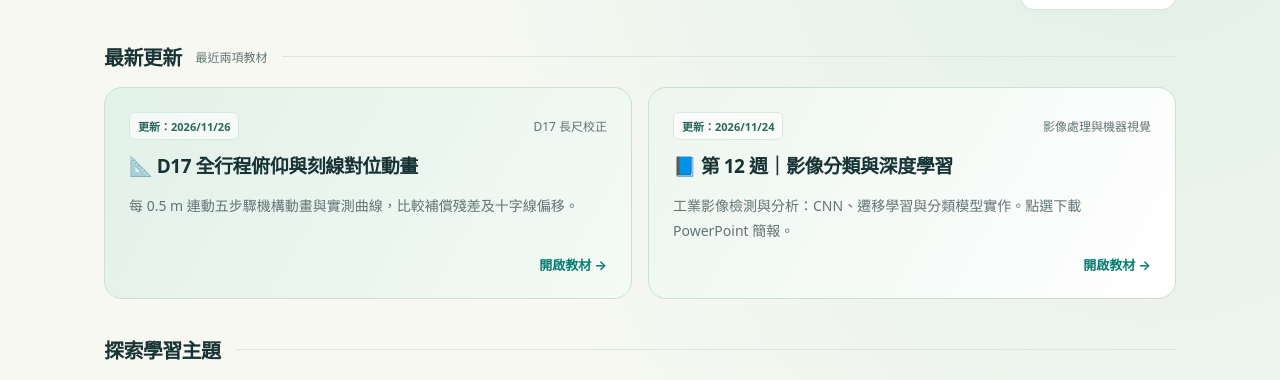
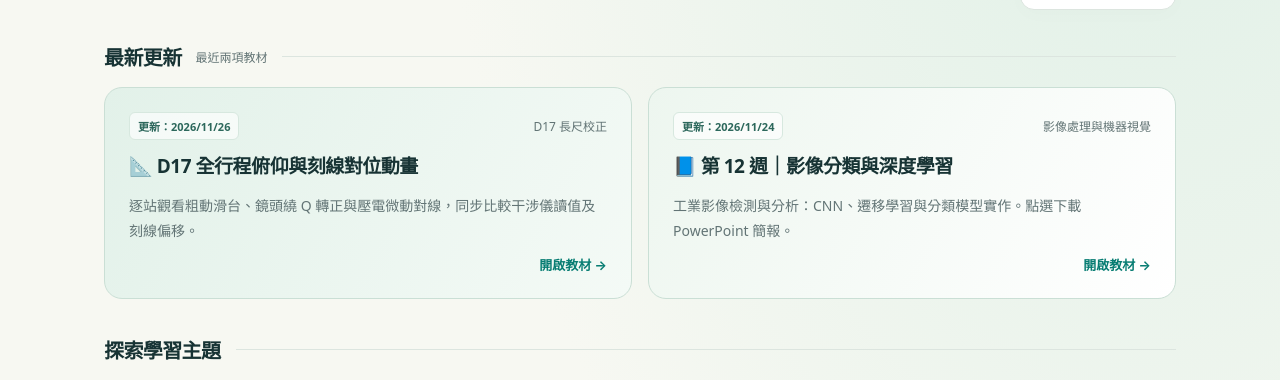
Before and after one commit to tfc02106-cpu/QQ, a plain HTML site: page index.html in a window 1280 px wide. Shown: the part 399-779 px from the top of the page. Drawn offline with Linux system fonts and the light colour scheme.

Commit message:
更新 D17 類別的粗定位與壓電對線動畫說明

```diff
--- a/index.html
+++ b/index.html
@@ -96,7 +96,7 @@ const COURSES = [
   ['dynamics','QQ/dynamics/#lecture-1013-2-5','📘','1013 上課講義｜2-5 至例題 2-19｜引導詳解版','第 2 章・149 張投影片。下載 PowerPoint 原檔（9.0 MB）。','PPT 下載','2026-10-13'],
   ['dynamics','QQ/dynamics/#curvilinear','📘','動力學課程｜2-4 曲線運動','第 2 章第二部分：2-4 曲線運動，共 56 張投影片。下載 PowerPoint 原檔（5.0 MB）。','PPT 下載','2026-10-06'],
   ['dynamics','QQ/dynamics/','📘','動力學課程｜第 2 章簡報下載','第 2-1 至 2-3 節整合版（106），共 176 張投影片。點選進入後即可下載 PowerPoint 原檔（19.7 MB）。','PPT 下載','2026-10-06'],
-  ['d17','D17D18DemoB/D17_pitch_route.html','📐','D17 全行程俯仰與刻線對位動畫','每 0.5 m 連動五步驟機構動畫與實測曲線，比較補償殘差及十字線偏移。','軌道監測','2026-11-26'],
+  ['d17','D17D18DemoB/D17_pitch_route.html','📐','D17 全行程俯仰與刻線對位動畫','逐站觀看粗動滑台、鏡頭繞 Q 轉正與壓電微動對線，同步比較干涉儀讀值及刻線偏移。','軌道監測','2026-11-26'],
   ['metrology','QQ/fourier-wave-lab.html','〰️','傅立葉拆波實驗室','透過互動波形觀察複合訊號的頻率成分，練習傅立葉分解。','訊號分析','2026-11-15'],
   ['metrology','QQ/measurement-viewer-bluegiga-com.html','📏','TESA 卡尺量測與 Excel 填入','接收 Bluegiga 量測資料、分組統計與 CSV 匯出，附 Excel 啟動順序及 DEBUG 除錯說明。Excel 即時填入須下載並搭配本機連接套件啟動。','量測工具','2026-10-05'],
   ['fluid','QQ/fluid-mechanics/','⚾','變化球流體力學互動實驗室','調整旋轉方向與公式係數，即時觀察代入值、受力、球路，以及同步顯示的水平與垂直氣流剖面。','公式互動','2026-09-24'],
```
